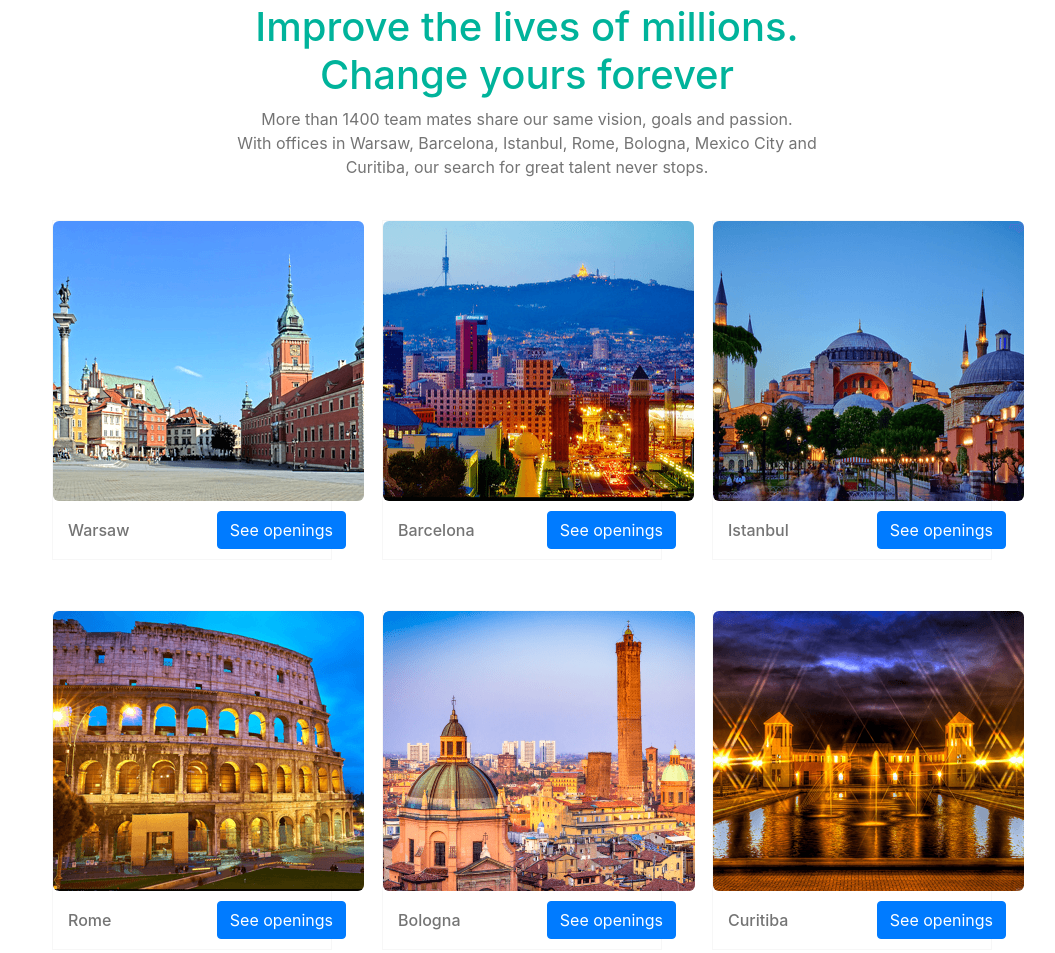
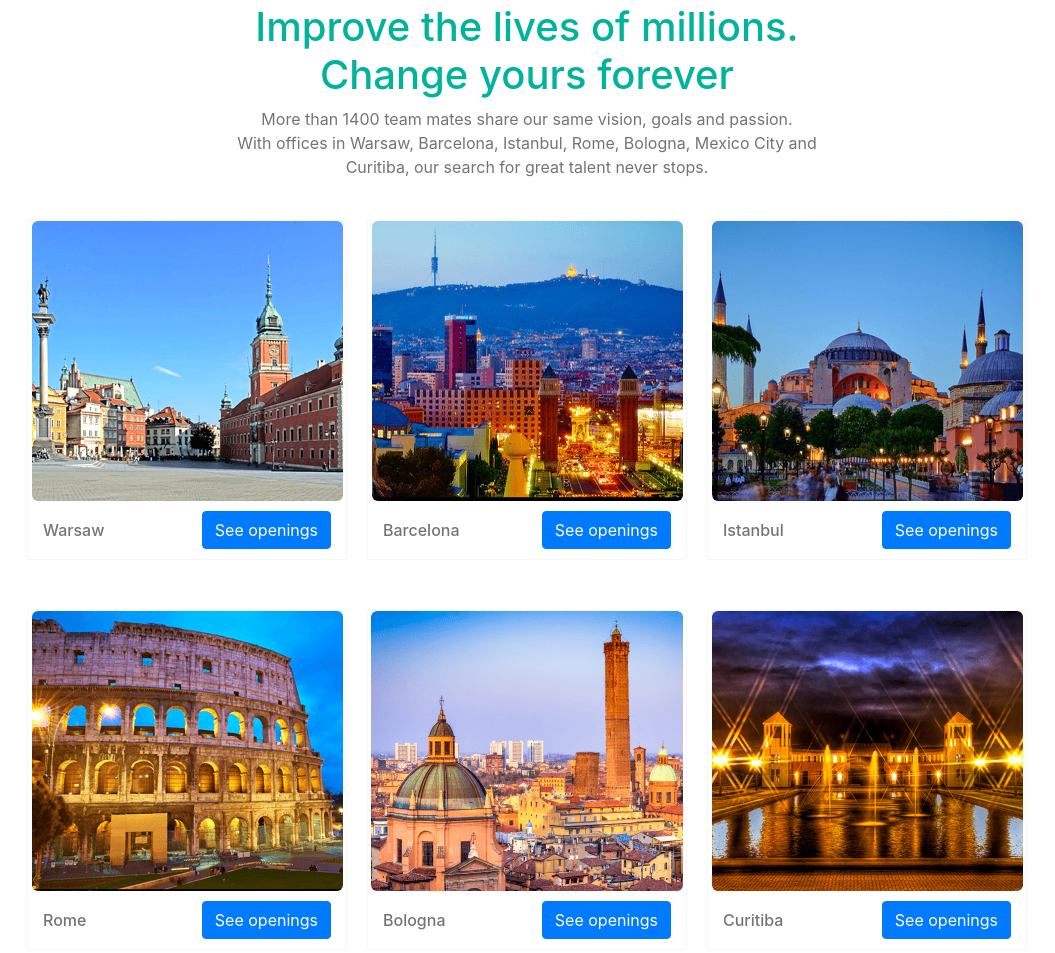
Before and after one commit to taiebbouteraa/DocplannerReproduced, a plain HTML site: page index.html in a window 1280 px wide. Shown: the part 1479-2432 px from the top of the page, without its empty margins (113-1168 px from the left). Drawn offline with nearby package versions, Linux system fonts and the light colour scheme.

Commit message:
Update style3.css

```diff
--- a/css/style3.css
+++ b/css/style3.css
@@ -298,13 +298,14 @@ h3{
 .sight-seeing-cards{
     display: flex ;
     flex-wrap: wrap;
+    justify-content: space-between;
 }
 
 .town-card{
     box-shadow: 0 5px 10px 0 transparent;
     transition: box-shadow .2s ease 0s;
-    width: 280px;
-    margin: 25px;
+    width: 320px;
+    margin: 25px 0;
     border: 1px solid rgba(0,0,0,.03);
 }
 .town-img{
@@ -320,7 +321,7 @@ h3{
     justify-content: space-between;
     align-items: center;
     margin: 10px 15px;
-    width: 100%;
+    width: auto;
 }
 .town-text{
     margin: 0;
```
